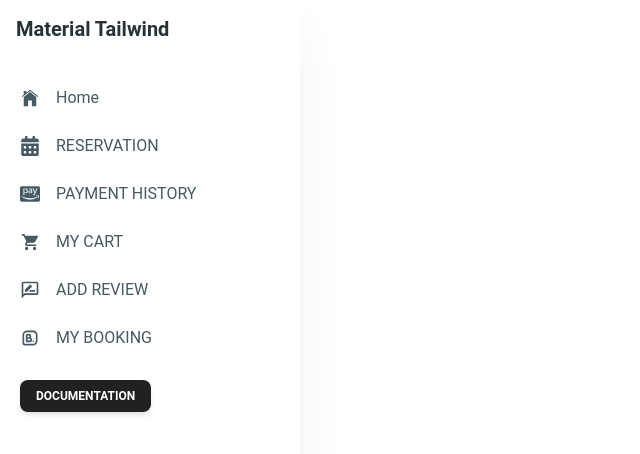
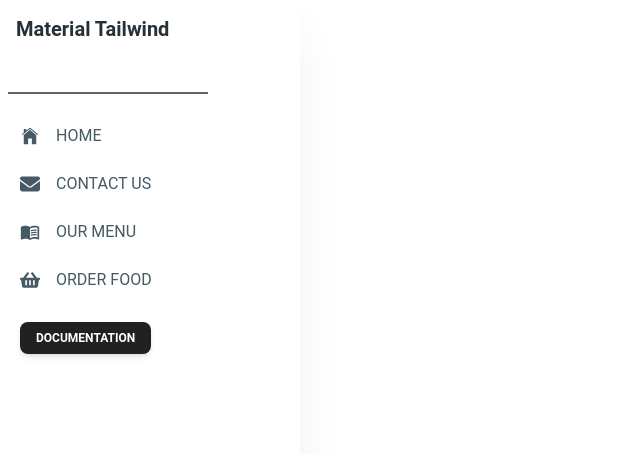
Before and after one commit to abubakar1010/cafeteria_management_client, a React (Vite) app: page /dashboard in a window 1280 px wide. Shown: the top 454 px of the page, without its empty margins (0-640 px from the left). Built offline with nearby package versions, Linux system fonts and the light colour scheme; no server answers.

Commit message:
finished create create user dashboard schema

```diff
--- a/src/Components/Drawer/DashboardDrawer.jsx
+++ b/src/Components/Drawer/DashboardDrawer.jsx
@@ -2,33 +2,28 @@
     Drawer,
     Button,
     Typography,
-    IconButton,
     List,
     ListItem,
     ListItemPrefix,
-    ListItemSuffix,
-    Chip,
   } from "@material-tailwind/react";
-import { useState } from "react";
 import { TbBrandBooking } from "react-icons/tb";
-import { FaCalendarAlt } from "react-icons/fa";
-import { FaCcAmazonPay } from "react-icons/fa6";
+import { FaCalendarAlt, FaShoppingBasket } from "react-icons/fa";
+import { FaCcAmazonPay, FaEnvelope } from "react-icons/fa6";
 import { IoIosHome, IoMdCart } from "react-icons/io";
-import { MdOutlineRateReview } from "react-icons/md";
+import { MdOutlineMenuBook, MdOutlineRateReview } from "react-icons/md";
 import { NavLink } from "react-router-dom";
 // import { TbBrandBooking } from "react-icons/tb";
 
 const DashboardDrawer = () => {
 
-    // const [open, setOpen] = useState(true);
-    // const openDrawer = () => setOpen(true);
-    // const closeDrawer = () => setOpen(false);
+
+  const isAdmin = true;
 
 
     return (
         <>
       {/* <Button onClick={openDrawer}>Open Drawer</Button> */}
-      <Drawer overlay={false} open={open} >
+      <Drawer overlay={false} open={true} >
         <div className="mb-2 flex items-center justify-between p-4">
           <Typography variant="h5" color="blue-gray">
             Material Tailwind
@@ -51,12 +46,17 @@
           </IconButton> */}
         </div>
         <List>
+
+          {
+            isAdmin? '' : <>
+            {/* user Dashboard routes start here */}
+
           <NavLink to={"/"}>
           <ListItem>
             <ListItemPrefix>
             <IoIosHome className=" text-xl" />
             </ListItemPrefix>
-            Home
+            USER HOME
           </ListItem>
           </NavLink>
           <NavLink to={"/dashboard/reservation"}>
@@ -100,6 +100,44 @@
           </ListItem>
           </NavLink>
 
+          {/* user Dashboard routes  end here */}
+            </>
+          }
+
+          <p className=" border-t-2 border-gray-700 w-[200px] my-4 "></p>
+
+          {/* common routes starts here */}
+
+        <NavLink to={"/"}>
+        <ListItem>
+            <ListItemPrefix>
+            <IoIosHome className=" text-xl" />
+            </ListItemPrefix>
+            HOME
+          </ListItem>
+        </NavLink>
+      <NavLink to={"/"}><ListItem>
+            <ListItemPrefix>
+            <FaEnvelope className=" text-xl" />
+            </ListItemPrefix>
+            CONTACT US
+          </ListItem></NavLink>
+      <NavLink to={"/menu"}><ListItem>
+            <ListItemPrefix>
+            <MdOutlineMenuBook className=" text-xl" />
+            </ListItemPrefix>
+            OUR MENU
+          </ListItem></NavLink>
+      <NavLink to={"/order/salad"}><ListItem>
+            <ListItemPrefix>
+            <FaShoppingBasket className=" text-xl" />
+            </ListItemPrefix>
+            ORDER FOOD
+          </ListItem></NavLink>
+
+          {/* common routes ed here */}
+
+
         </List>
         <Button className="mt-3 ml-5" size="sm">
           Documentation
```
